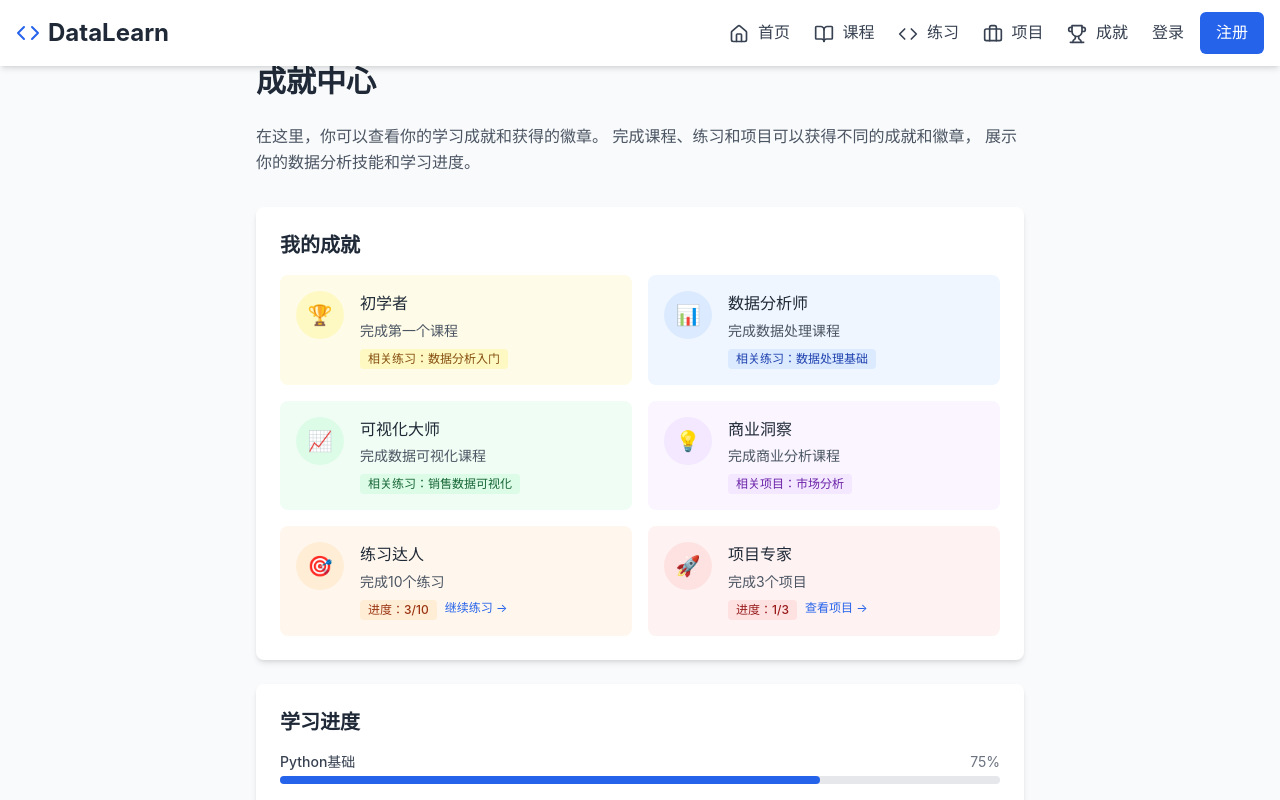
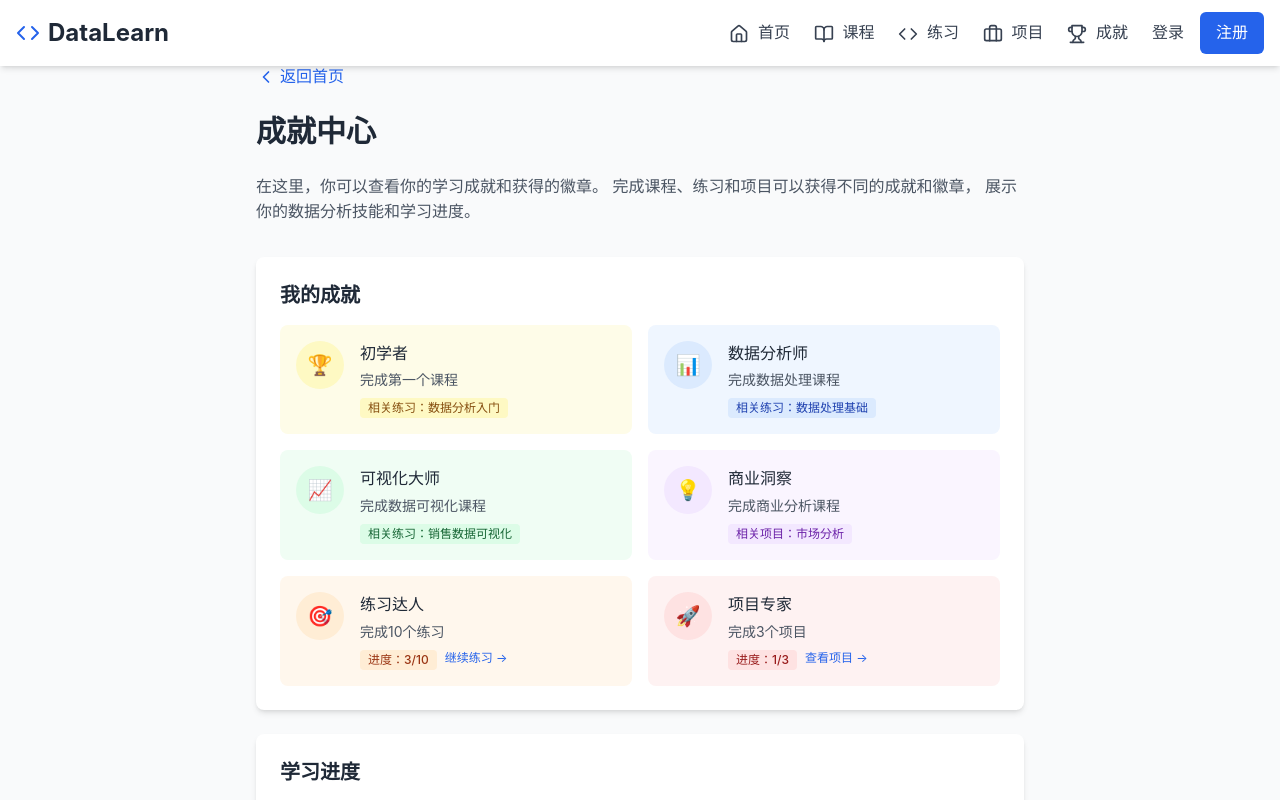
Before and after one commit to chen1778/kaifa, a React (Vite) app: page /achievements in a window 1280 px wide. Shown: the top 800 px of the page. Built offline with nearby package versions, Linux system fonts and the light colour scheme.

Commit message:
feat: 设计Python数据分析在线教育平台
Co-authored-by: traeagent <traeagent@users.noreply.github.com>

```diff
--- a/src/pages/Achievements.tsx
+++ b/src/pages/Achievements.tsx
@@ -1,9 +1,18 @@
 import React from 'react';
+import { Link } from 'react-router-dom';
+import { ChevronLeft } from 'lucide-react';
 
 const Achievements: React.FC = () => {
   return (
     <div className="container mx-auto px-4 py-16">
       <div className="max-w-3xl mx-auto">
+        {/* 返回按钮 */}
+        <div className="mb-6">
+          <Link to="/" className="flex items-center text-blue-600 hover:text-blue-800">
+            <ChevronLeft className="h-5 w-5 mr-1" />
+            返回首页
+          </Link>
+        </div>
         <h1 className="text-3xl font-bold text-gray-800 mb-6">成就中心</h1>
         <p className="text-gray-600 mb-8">
           在这里，你可以查看你的学习成就和获得的徽章。
--- a/src/pages/Practice.tsx
+++ b/src/pages/Practice.tsx
@@ -1,5 +1,6 @@
 import React from 'react';
-import { useNavigate } from 'react-router-dom';
+import { useNavigate, Link } from 'react-router-dom';
+import { ChevronLeft } from 'lucide-react';
 
 const Practice: React.FC = () => {
   const navigate = useNavigate();
@@ -11,6 +12,13 @@ const Practice: React.FC = () => {
   return (
     <div className="container mx-auto px-4 py-16">
       <div className="max-w-3xl mx-auto">
+        {/* 返回按钮 */}
+        <div className="mb-6">
+          <Link to="/" className="flex items-center text-blue-600 hover:text-blue-800">
+            <ChevronLeft className="h-5 w-5 mr-1" />
+            返回首页
+          </Link>
+        </div>
         <h1 className="text-3xl font-bold text-gray-800 mb-6">练习中心</h1>
         <p className="text-gray-600 mb-8">
           在这里，你可以通过各种练习来巩固所学的数据分析技能。
--- a/src/pages/Projects.tsx
+++ b/src/pages/Projects.tsx
@@ -1,5 +1,6 @@
 import React from 'react';
-import { useNavigate } from 'react-router-dom';
+import { useNavigate, Link } from 'react-router-dom';
+import { ChevronLeft } from 'lucide-react';
 
 const Projects: React.FC = () => {
   const navigate = useNavigate();
@@ -13,6 +14,13 @@ const Projects: React.FC = () => {
   return (
     <div className="container mx-auto px-4 py-16">
       <div className="max-w-3xl mx-auto">
+        {/* 返回按钮 */}
+        <div className="mb-6">
+          <Link to="/" className="flex items-center text-blue-600 hover:text-blue-800">
+            <ChevronLeft className="h-5 w-5 mr-1" />
+            返回首页
+          </Link>
+        </div>
         <h1 className="text-3xl font-bold text-gray-800 mb-6">项目中心</h1>
         <p className="text-gray-600 mb-8">
           在这里，你可以查看和参与各种数据分析项目，将所学知识应用到实际商业场景中。
```
